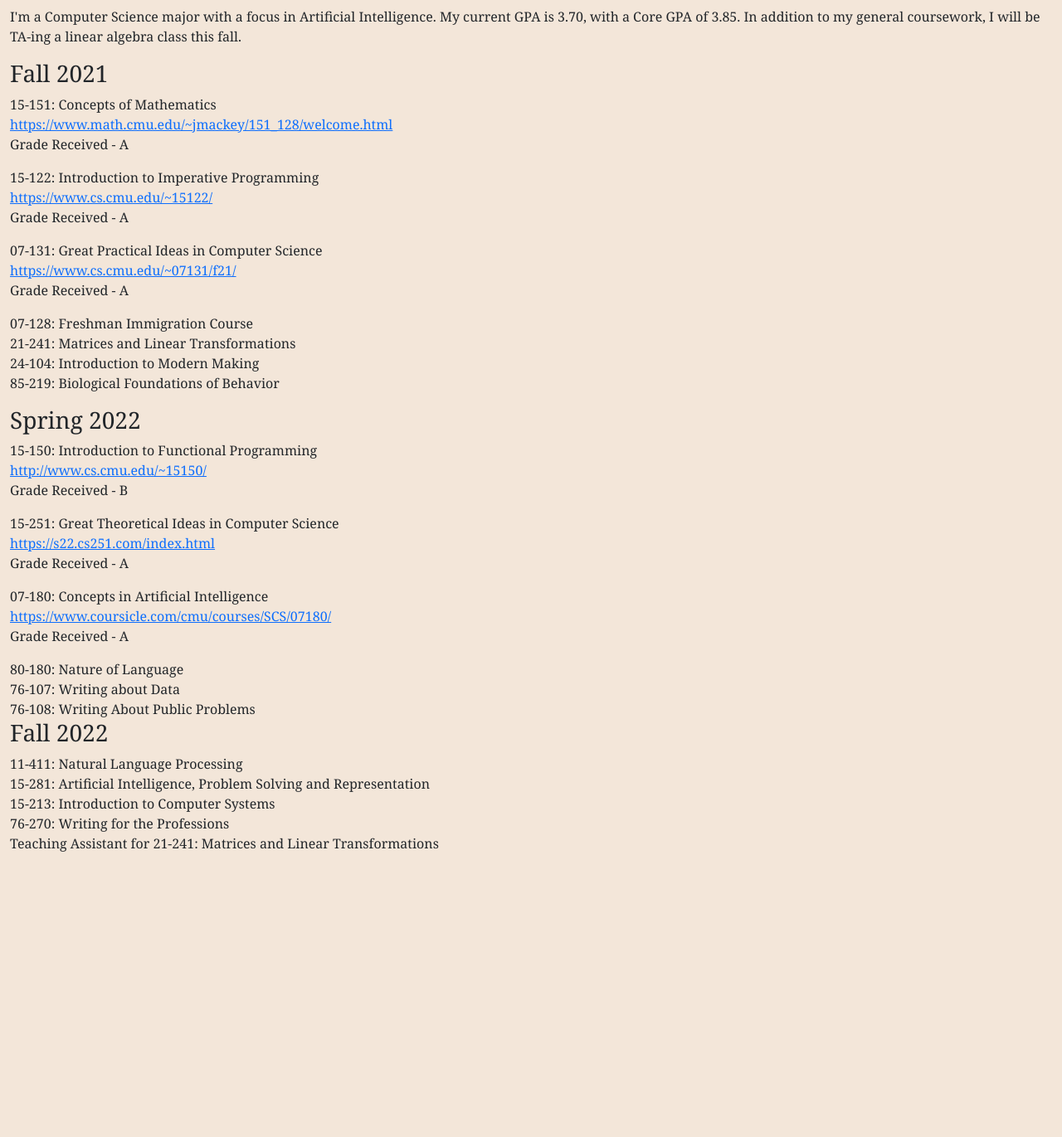
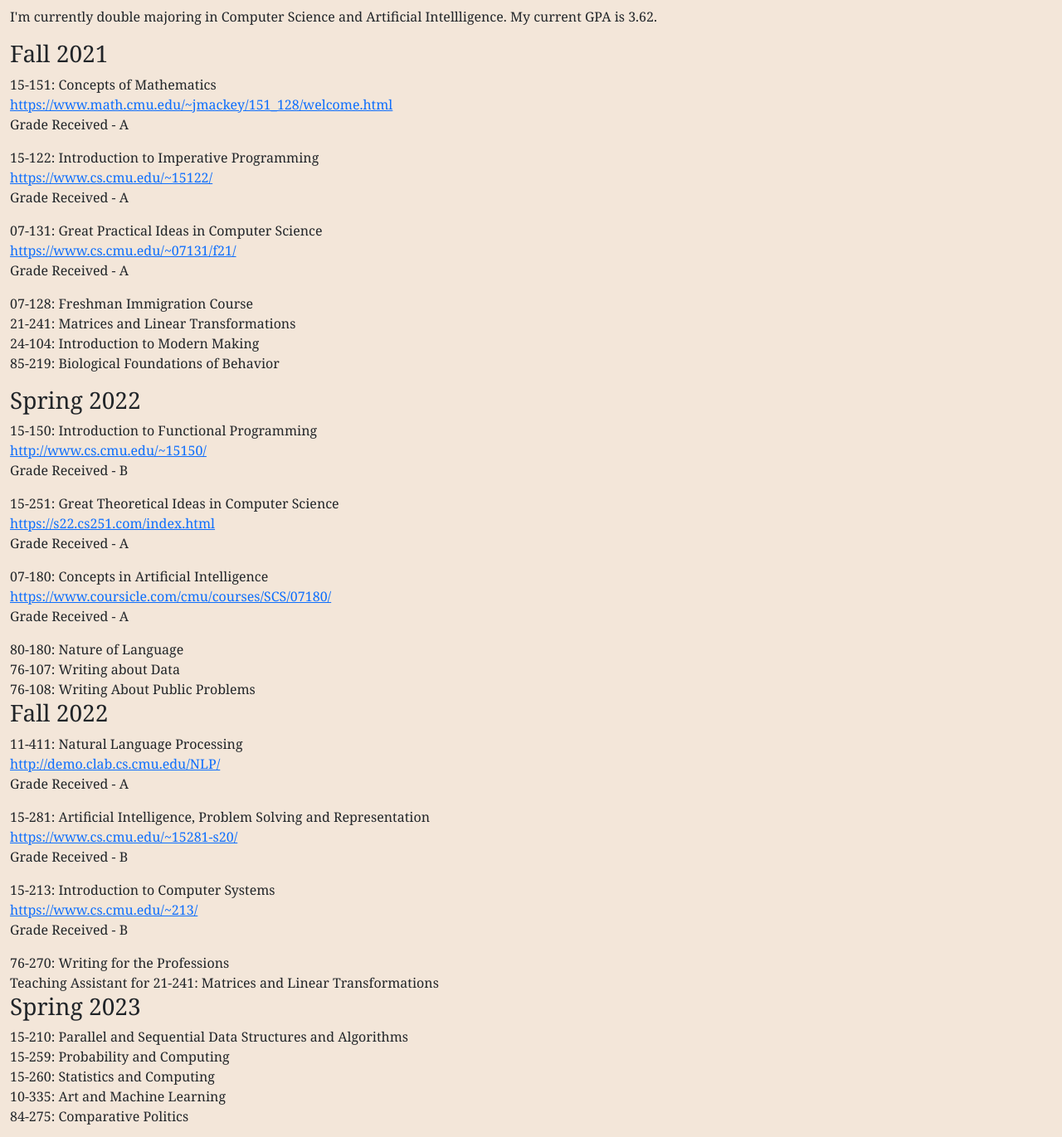
Before and after one commit to TBennur/website, a Flask app: page /coursework in a window 1280 px wide. Shown: the part 56-1427 px from the top of the page at 83% size. Before the commit the page ends 1083 px from the top, so only its background shows below. Run offline with Flask 2, Linux system fonts and the light colour scheme; parts of the project's set-up code (start-up, migrations or seed data) failed here and were passed over; some libraries are stand-ins or nearby versions.

Commit message:
Updated to Reflect Fall 2022 Classes

```diff
--- a/website/templates/coursework.html
+++ b/website/templates/coursework.html
@@ -8,7 +8,7 @@
     {% extends "template.html" %}
     {% block content %}
     <div class="container-fluid webpage-render">
-        <p> I'm a Computer Science major with a focus in Artificial Intelligence. My current GPA is 3.70, with a Core GPA of 3.85. In addition to my general coursework, I will be TA-ing a linear algebra class this fall. </p>
+        <p> I'm currently double majoring in Computer Science and Artificial Intellligence. My current GPA is 3.62. </p>
         <div class ="row">
             <div class = "col-xxl-6">
                 <h3> Fall 2021 </h3>
@@ -73,12 +73,18 @@
                 <h3> Fall 2022 </h3>
                 <div>
                     <p style = "margin-bottom: 0%;" > 11-411: Natural Language Processing </p>
+                    <a link href = "http://demo.clab.cs.cmu.edu/NLP/"> http://demo.clab.cs.cmu.edu/NLP/ </a>
+                    <p> Grade Received - A</p>
                 </div>
                 <div>
                     <p style = "margin-bottom: 0%;" > 15-281: Artificial Intelligence, Problem Solving and Representation </p>
+                    <a link href = "https://www.cs.cmu.edu/~15281-s20/"> https://www.cs.cmu.edu/~15281-s20/ </a>
+                    <p> Grade Received - B</p>
                 </div>
                 <div>
                     <p style = "margin-bottom: 0%;" > 15-213: Introduction to Computer Systems </p>
+                    <a link href = "https://www.cs.cmu.edu/~213/"> https://www.cs.cmu.edu/~213/ </a>
+                    <p> Grade Received - B</p>
                 </div>
                 <div>
                     <p style = "margin-bottom: 0%;" > 76-270: Writing for the Professions </p>
@@ -87,6 +93,24 @@
                     <p style = "margin-bottom: 0%;" > Teaching Assistant for 21-241: Matrices and Linear Transformations </p>
                 </div>
             </div>
+            <div class = "col-xxl-6">
+                <h3> Spring 2023 </h3>
+                <div>
+                    <p style = "margin-bottom: 0%;" > 15-210: Parallel and Sequential Data Structures and Algorithms </p>
+                </div>
+                <div>
+                    <p style = "margin-bottom: 0%;" > 15-259: Probability and Computing </p>
+                </div>
+                <div>
+                    <p style = "margin-bottom: 0%;" > 15-260: Statistics and Computing </p>
+                </div>
+                <div>
+                    <p style = "margin-bottom: 0%;" > 10-335: Art and Machine Learning </p>
+                </div>
+                <div>
+                    <p style = "margin-bottom: 0%;" > 84-275: Comparative Politics </p>
+                </div>
+            </div>
         </div>
     </div>
     {% endblock %}
--- a/website/templates/home.html
+++ b/website/templates/home.html
@@ -16,7 +16,7 @@
         <div class = "col-6 text-center">
           <h1 style="font-size: 60px; margin-top: 5cm;" class = "text-xxl-center">Hi, I'm Tanay!</h1>
           <p class = "text-xxl-center" style="font-size: 20px;"> Carnegie Mellon University '25</p>
-          <p class = "text-xxl-center" style="font-size: 20px; margin-top: -0.4cm"> CS Major with AI focus </p>
+          <p class = "text-xxl-center" style="font-size: 20px; margin-top: -0.4cm"> CS/AI Double Major </p>
         </div>
         <div class = "col-3">
           <img src="{{ url_for('static',     filename='defaultFiles/personalPictures/tanayFormal.jpg') }}" class="img-fluid stylized-image center" style="margin-top: 0.35cm;">
```
Also changed, not shown: website/templates/about.html (+6 -2 lines), website/templates/projects.html (+37 -1 lines), website/static/defaultFiles/personalPictures/tanayInformal.jpg, website/static/defaultFiles/portfolioPictures/proxyStockScreenshot.jpg (added), website/static/defaultFiles/portfolioPictures/questionStockScreenshot.jpg (added).
